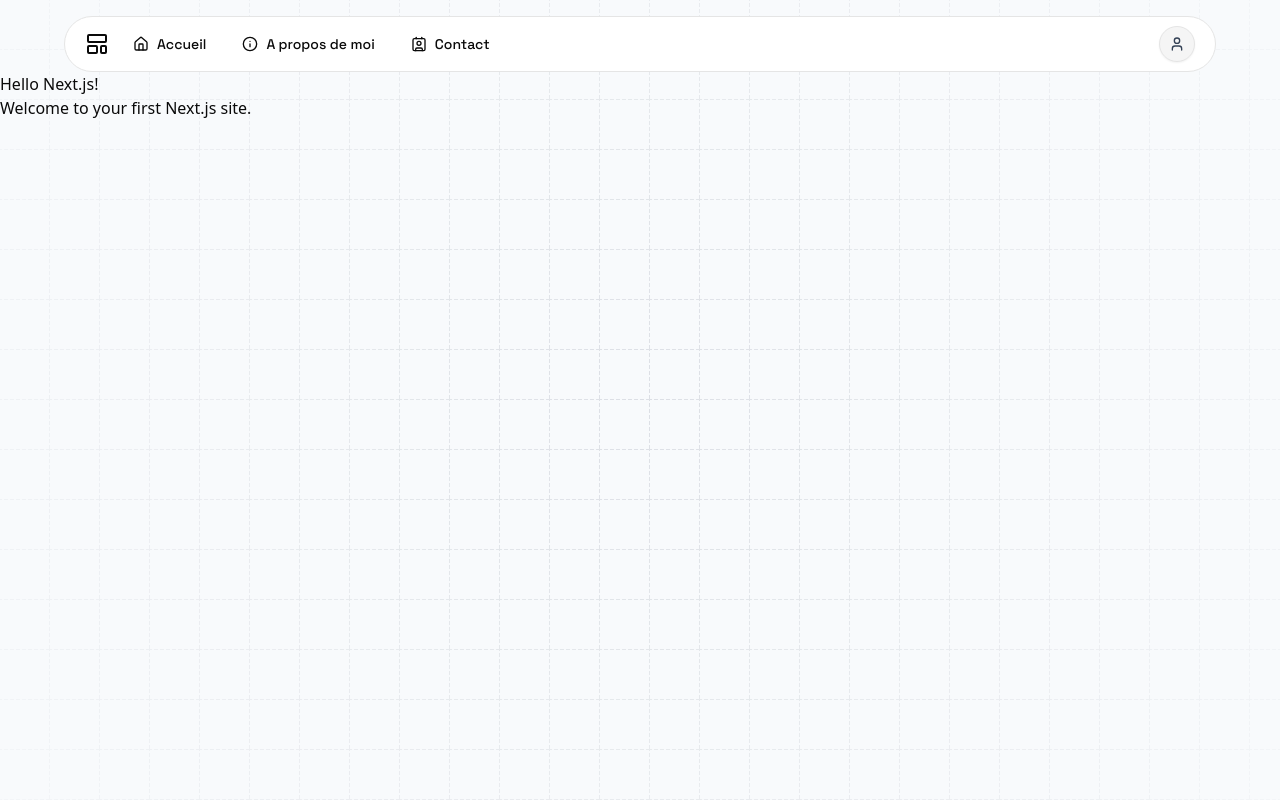
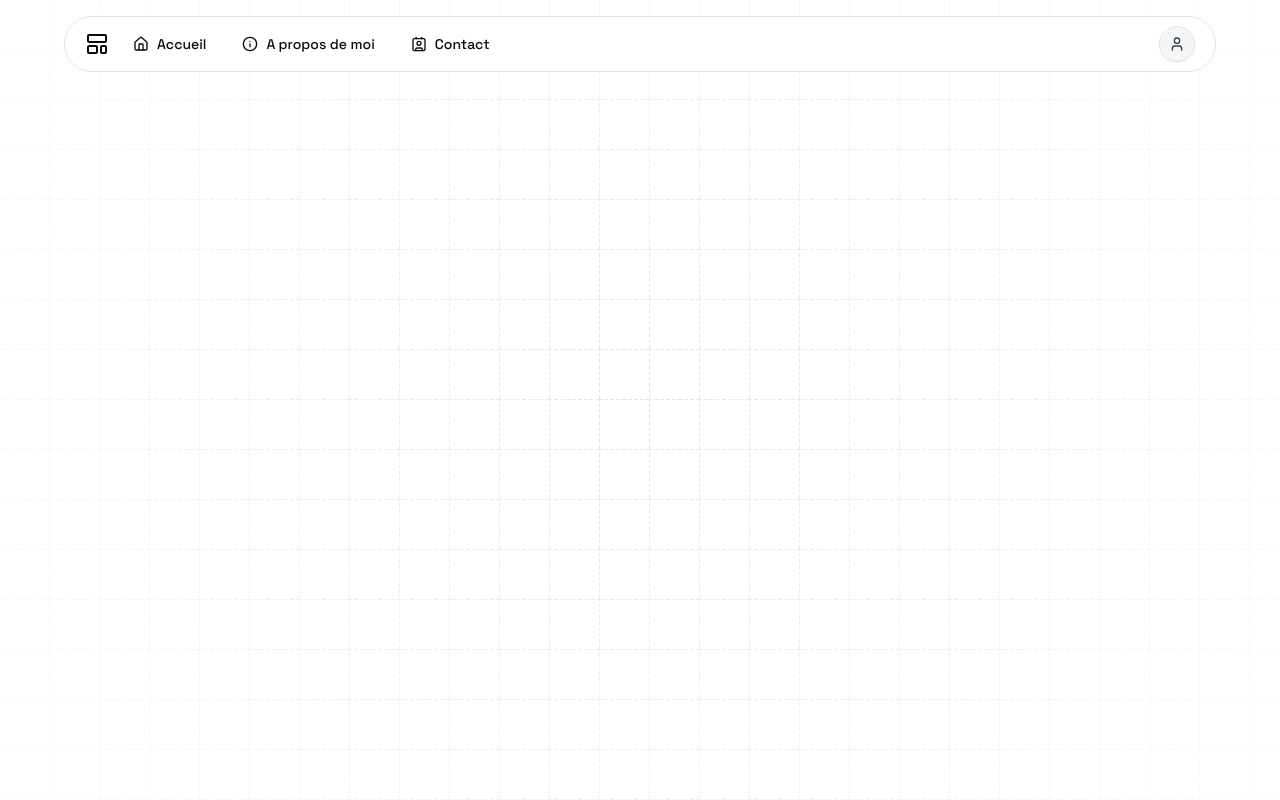
Before and after one commit to CousemaAnjary/dashboard, a Next.js app: page / in a window 1280 px wide. Built offline with nearby package versions, Linux system fonts and the light colour scheme.

Commit message:
Suppression de la classe de fond bg-slate-50 dans les composants de la page d'enregistrement et de la page principale pour une meilleure cohérence visuelle

```diff
--- a/app/auth/register/page.tsx
+++ b/app/auth/register/page.tsx
@@ -1,6 +1,7 @@
 import { cn } from "@/src/lib/utils"
 import Navbar from "@/src/components/navbar"
 import GridPattern from "@/src/components/ui/grid-pattern"
+
 
 
 export default function Register() {
@@ -18,8 +19,8 @@
      * ! AFFICHAGE (render) de l'application
      */
     return (
-        <div className="flex flex-col min-h-screen bg-slate-50">
-             <GridPattern width={50} height={50} x={-1} y={-1} strokeDasharray={"4 2"} className={cn("absolute inset-0 [mask-image:radial-gradient(900px_circle_at_center,white,transparent)]")} />
+        <div className="flex flex-col min-h-screen ">
+            <GridPattern width={50} height={50} x={-1} y={-1} strokeDasharray={"4 2"} className={cn("absolute inset-0 [mask-image:radial-gradient(900px_circle_at_center,white,transparent)]")} />
             {/* En-tête */}
             <header>
                 <Navbar />
@@ -30,9 +31,7 @@
                 {/* Section 1 */}
                 <section className="flex justify-center items-center min-h-[84vh]">
                     {/*  container du formulaire d'inscription */}
-                    <div>
 
-                    </div>
                 </section>
             </main>
 
--- a/app/page.tsx
+++ b/app/page.tsx
@@ -18,7 +18,7 @@
    * ! AFFICHAGE (render) de l'application
    */
   return (
-    <div className="flex flex-col min-h-screen bg-slate-50">
+    <div className="flex flex-col min-h-screen">
       <GridPattern width={50} height={50} x={-1} y={-1} strokeDasharray={"4 2"} className={cn("absolute inset-0 [mask-image:radial-gradient(900px_circle_at_center,white,transparent)]")} />
       {/* En-tête */}
       <header>
@@ -27,8 +27,7 @@
 
       {/* Contenu principal */}
       <main className="flex-grow">
-        <h1>Hello Next.js!</h1>
-        <p>Welcome to your first Next.js site.</p>
+
       </main>
 
       {/* Pied de page */}
```
